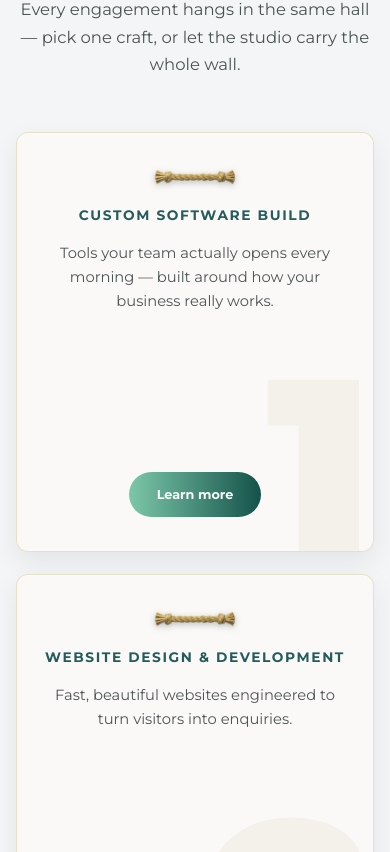
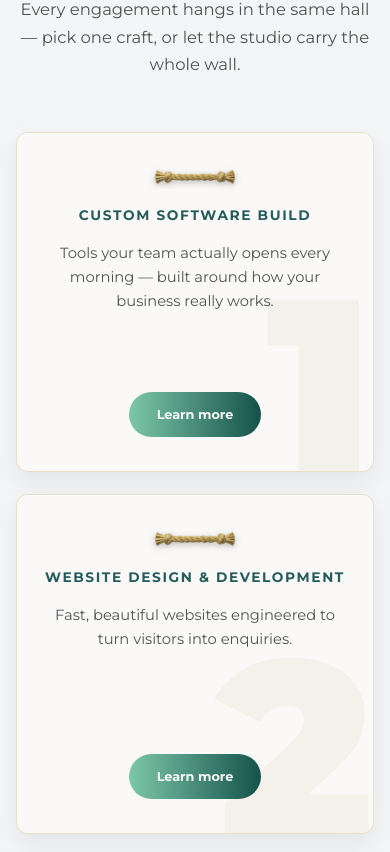
Before and after one commit to MASTERxVIC/ikigai, a Next.js app: page / in a window 390 px wide. Shown: the part 1372-2224 px from the top of the page. Built offline with nearby package versions, Linux system fonts and the light colour scheme.

Commit message:
Mobile service cards a little less tall

```diff
--- a/app/globals.css
+++ b/app/globals.css
@@ -614,3 +614,11 @@ table.cookie-table th { background: var(--emerald-100); color: var(--emerald-800
 .testi-nav { display: none; gap: 12px; justify-content: center; margin-top: 24px; }
 .testi-nav button { width: 44px; height: 44px; border-radius: 50%; border: 1.5px solid rgba(201,168,106,.6); background: transparent; color: #e6cd96; font-size: 20px; line-height: 1; cursor: pointer; }
 @media (max-width: 960px) { .testi-nav { display: flex; } }
+
+
+/* ---------- BATCH 4 (Oct 2026) ---------- */
+/* Home service cards on mobile: a little less tall (420px → 340px).
+   Desktop/tablet unchanged. */
+@media (max-width: 600px) {
+  .ref-svc { min-height: 340px; }
+}
```
